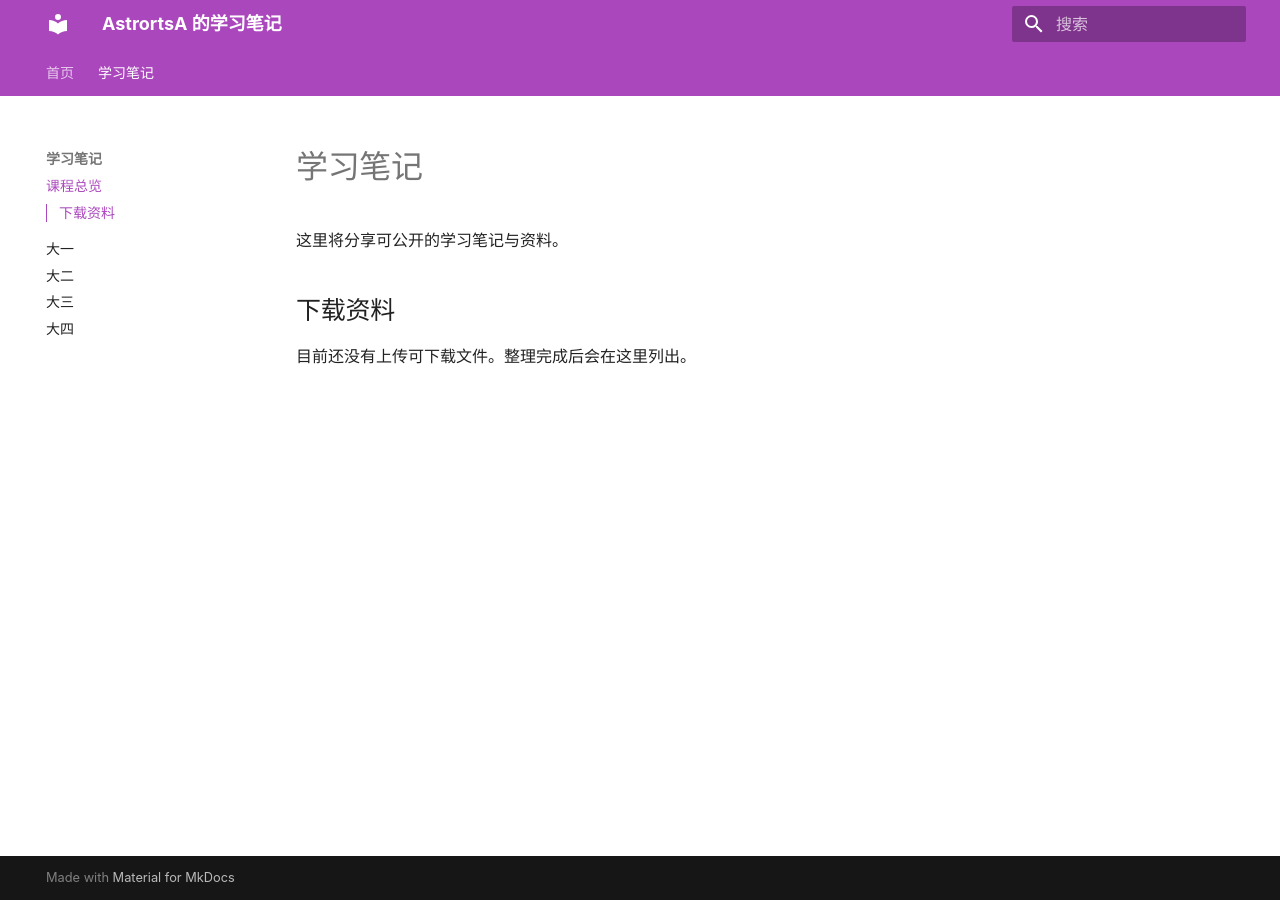
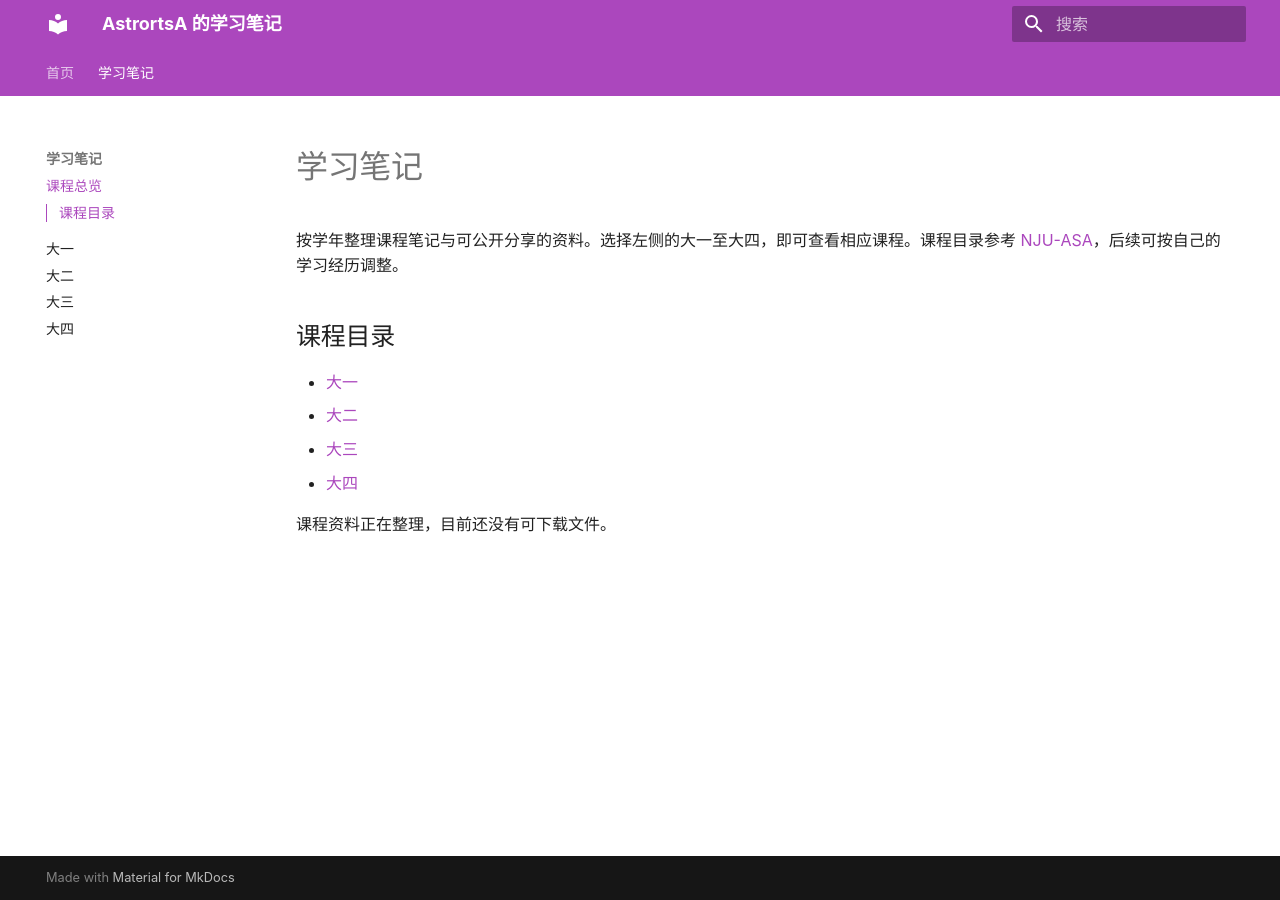
Before and after one commit to AstrortsA/AstrortsA.github.io, an MkDocs documentation site: the page built from docs/notes.md, in a window 1280 px wide. Built offline with MkDocs 1.6.1 and Material for MkDocs 9.7.7, drawn with Linux system fonts in a browser that asks for light colours; some web fonts are replaced.

Commit message:
Add course navigation: docs/notes.md

```diff
--- a/docs/notes.md
+++ b/docs/notes.md
@@ -4,8 +4,13 @@ title: 学习笔记
 
 # 学习笔记
 
-这里将分享可公开的学习笔记与资料。
+按学年整理课程笔记与可公开分享的资料。选择左侧的大一至大四，即可查看相应课程。课程目录参考 [NJU-ASA](https://github.com/nju-astronomy/NJU-ASA)，后续可按自己的学习经历调整。
 
-## 下载资料
+## 课程目录
 
-目前还没有上传可下载文件。整理完成后会在这里列出。
+- [大一](courses/year1.md)
+- [大二](courses/year2.md)
+- [大三](courses/year3.md)
+- [大四](courses/year4.md)
+
+课程资料正在整理，目前还没有可下载文件。
```
